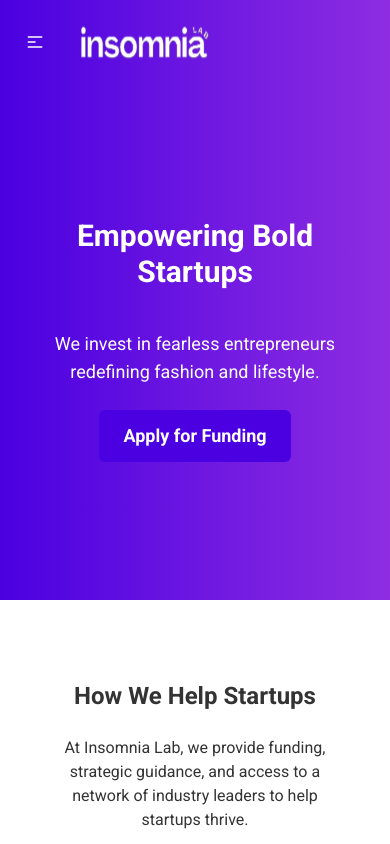
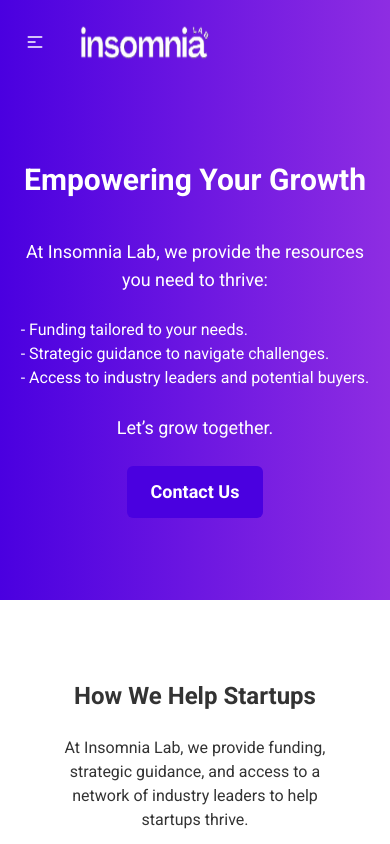
Before and after one commit to Shakib-Shajid/insomnia-lab, a Next.js app: page /our-brands in a window 390 px wide. Shown: the top 844 px of the page. Built offline with nearby package versions, Linux system fonts and the light colour scheme.

Commit message:
some text updated for business and brand page

```diff
--- a/src/app/for-business/page.jsx
+++ b/src/app/for-business/page.jsx
@@ -21,7 +21,7 @@
                         <button
                             className="bg-[#4a00e0] hover:bg-[#8e2de2] text-white px-6 py-3 rounded-md text-lg font-semibold transition-colors"
                         >
-                             Contact Us
+                             Learn More
                         </button>
                     </Link>
                 </div>
@@ -29,9 +29,9 @@
 
             {/* Why Invest Section */}
             <section className="py-10 lg:py-20 text-[#333333] bg-gray-50">
-                <h2 className="text-center text-2xl md:text-4xl font-bold">Why Partner with Insomnia Lab?</h2>
+                <h2 className="text-center text-2xl md:text-4xl font-bold">Why Partner with Us?</h2>
                 <p className="text-center text-base md:text-lg mt-4 max-w-4xl mx-auto w-[80%]">
-                    Insomnia Lab is the first investment lab for digital-first brands, offering investors unique access to high-growth opportunities in fashion and lifestyle.
+                Join Insomnia Lab and invest in a portfolio of the most promising emerging brands within fashion & entertainment. Diversify your risk and multiply your returns with our carefully curated brand conglomerate.
                 </p>
                 <div className="mt-10 grid grid-cols-1 md:grid-cols-3 gap-8 px-4 lg:px-20">
                     {/* Icon Cards */}
--- a/src/app/our-brands/page.jsx
+++ b/src/app/our-brands/page.jsx
@@ -15,20 +15,26 @@
                 <div className="relative h-full flex flex-col justify-center items-center text-center px-4 space-y-6">
                     {/* Title */}
                     <h1 className="text-3xl md:text-5xl lg:text-6xl font-bold mb-4">
-                        Empowering Bold Startups
+                        Empowering Your Growth
                     </h1>
 
                     {/* Subtitle */}
                     <p className="text-lg md:text-xl lg:text-2xl mb-6">
-                        We invest in fearless entrepreneurs redefining fashion and lifestyle.
+                        At Insomnia Lab, we provide the resources you need to thrive:
                     </p>
+                    <ul className='text-start'>
+                        <li>- Funding tailored to your needs.</li>
+                        <li>- Strategic guidance to navigate challenges.</li>
+                        <li>- Access to industry leaders and potential buyers.</li>
+                    </ul>
+                    <p className='text-lg md:text-xl lg:text-2xl'>Let’s grow together.</p>
 
                     {/* CTA Button */}
                     <Link href="#contact">
                         <button
                             className="bg-[#4a00e0] hover:bg-[#8e2de2] text-white px-6 py-3 rounded-md text-lg font-semibold transition-colors"
                         >
-                            Apply for Funding
+                            Contact Us
                         </button>
                     </Link>
                 </div>
@@ -156,7 +162,7 @@
                 </div>
             </section>
 
-            <section className= 'my-10 lg:my-20'>
+            <section className='my-10 lg:my-20'>
                 <div className='max-w-7xl mx-auto py-20 bg-[#f7f7f7] text-[#333333] rounded-3xl' data-aos="fade-up">
                     {/* Section Title */}
                     <div className='text-center mb-10 w-[80%] mx-auto lg:w-full'>
```
